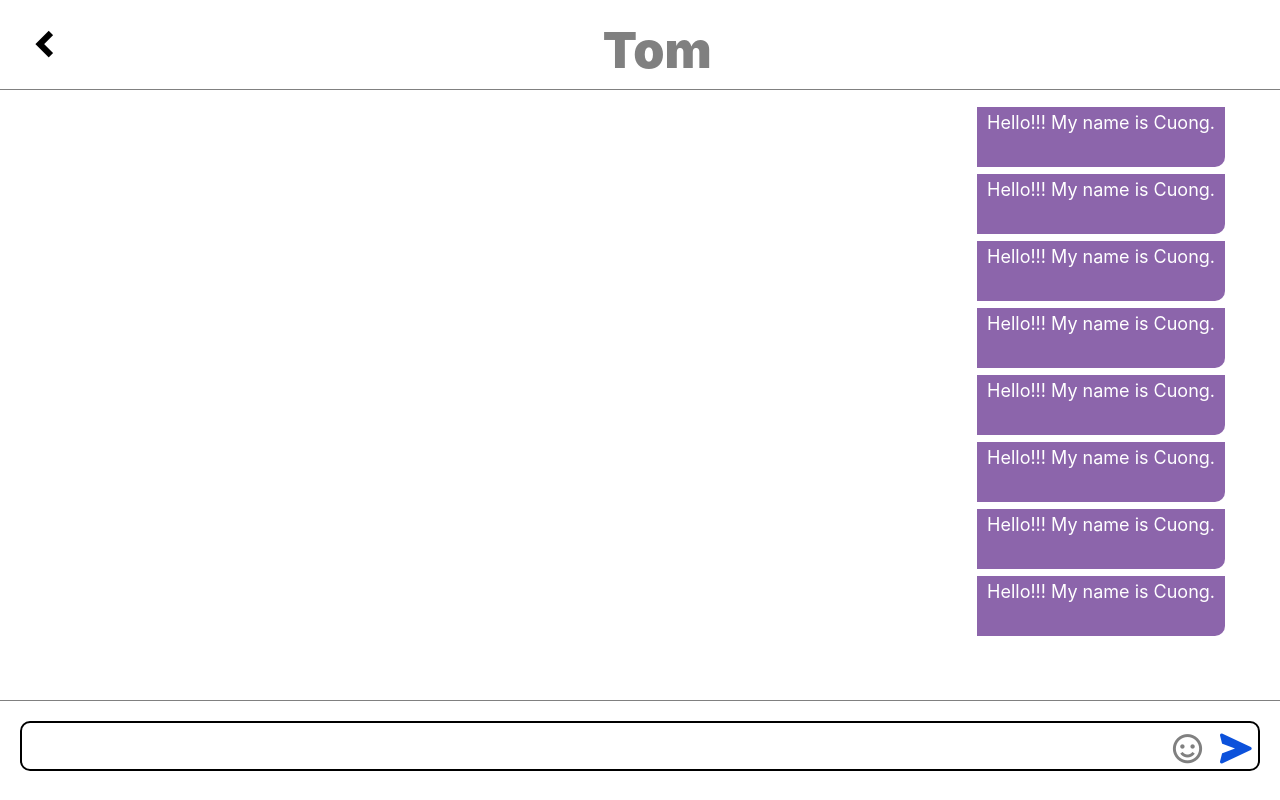
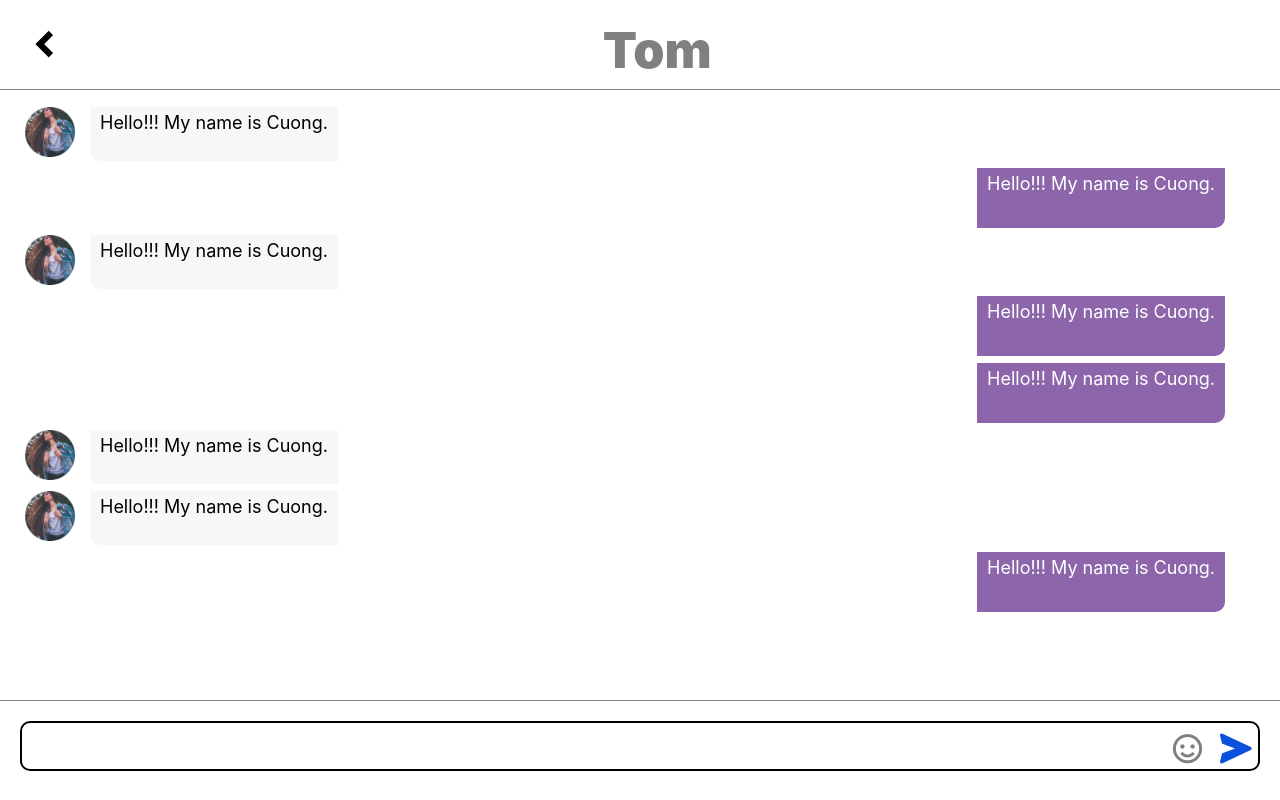
Before and after one commit to nguyengocaocuong/ITSS-Japanese, a React (Create React App) app: page /user/chat/1 in a window 1280 px wide. Built offline with nearby package versions, Linux system fonts and the light colour scheme; sample sign-in values are in the browser's storage; the HTML template or start-up script is replaced by a standard one.

Commit message:
done message

```diff
--- a/src/component/Card.jsx
+++ b/src/component/Card.jsx
@@ -12,7 +12,7 @@ export const Card = ({ user }) => {
                     <img src={user.avatar} alt="" className="avatar" />
                 </div>
                 <div className="icon-message">
-                    <i className='bx bx-message-dots' onClick={()=> navigate(`chat/${user.userId}`)}></i>
+                    <i className='bx bx-message-dots' onClick={()=> navigate(`/user/chat/${user.userId}`)}></i>
                 </div>
             </div>
         </div>
--- a/src/page/Chat.jsx
+++ b/src/page/Chat.jsx
@@ -45,7 +45,7 @@ export const Chat = ({ user = { name: 'Tom' } }) => {
             </div>
             <div className="chat-content">
                 {
-                    listMessages.map((i, index) => <Message key={index} message={i} otherId={parseInt(params.id)}/>)
+                    listMessages.map((i, index) => <Message key={index} message={i} ortherId={parseInt(params.id)}/>)
                 }
             </div>
             <div className="chat-footer">
```
